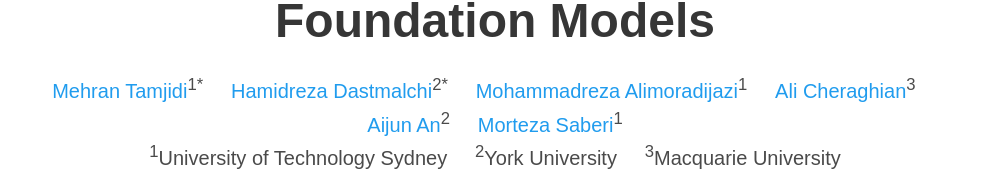
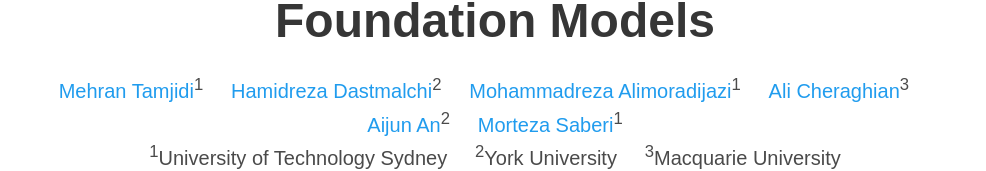
Before and after one commit to Mehran-TAM/Mehran-TAM.github.io, a plain HTML site: page Uni-Adapter/index.html in a window 1280 px wide. Shown: the part 216-387 px from the top of the page, without its empty margins (145-1131 px from the left). Drawn offline with nearby package versions, Linux system fonts and the light colour scheme; some icons are missing; a web font is replaced by a local one.

Commit message:
Update index.html

```diff
--- a/Uni-Adapter/index.html
+++ b/Uni-Adapter/index.html
@@ -55,11 +55,11 @@
           <h1 class="title is-1 publication-title">Adapt-As-You-Walk Through the Clouds: Training-Free Online Test-Time Adaptation of 3D Vision-Language Foundation Models</h1>
           <div class="is-size-5 publication-authors">
             <span class="author-block">
-              <a href="https://www.linkedin.com/in/mehran-tamjidi-34293b229">Mehran Tamjidi</a><sup>1</sup><sup>*</sup></span>
+              <a href="https://www.linkedin.com/in/mehran-tamjidi-34293b229">Mehran Tamjidi</a><sup>1</sup><sup></sup></span>
             &nbsp;
             &nbsp;
             <span class="author-block">
-              <a href="https://scholar.google.com/citations?user=ewOyJ3MAAAAJ&hl=en">Hamidreza Dastmalchi</a><sup>2</sup><sup>*</sup></span>
+              <a href="https://scholar.google.com/citations?user=ewOyJ3MAAAAJ&hl=en">Hamidreza Dastmalchi</a><sup>2</sup><sup></sup></span>
             &nbsp;
             &nbsp;
             <span class="author-block">
```
